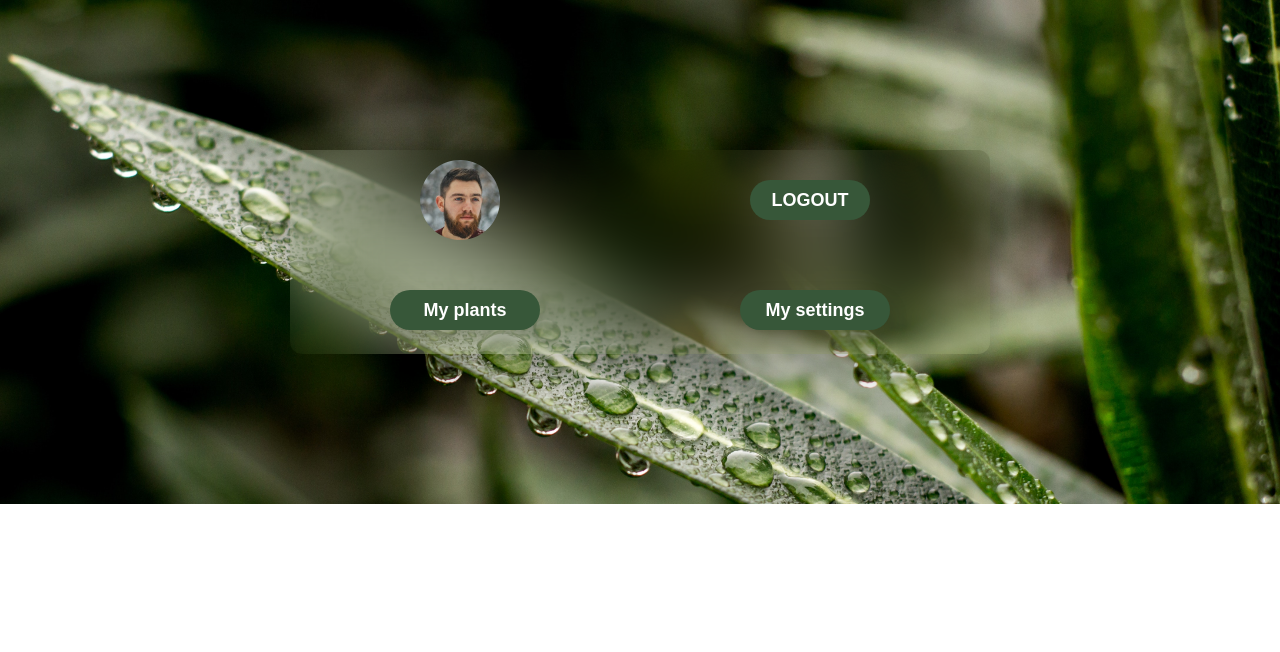
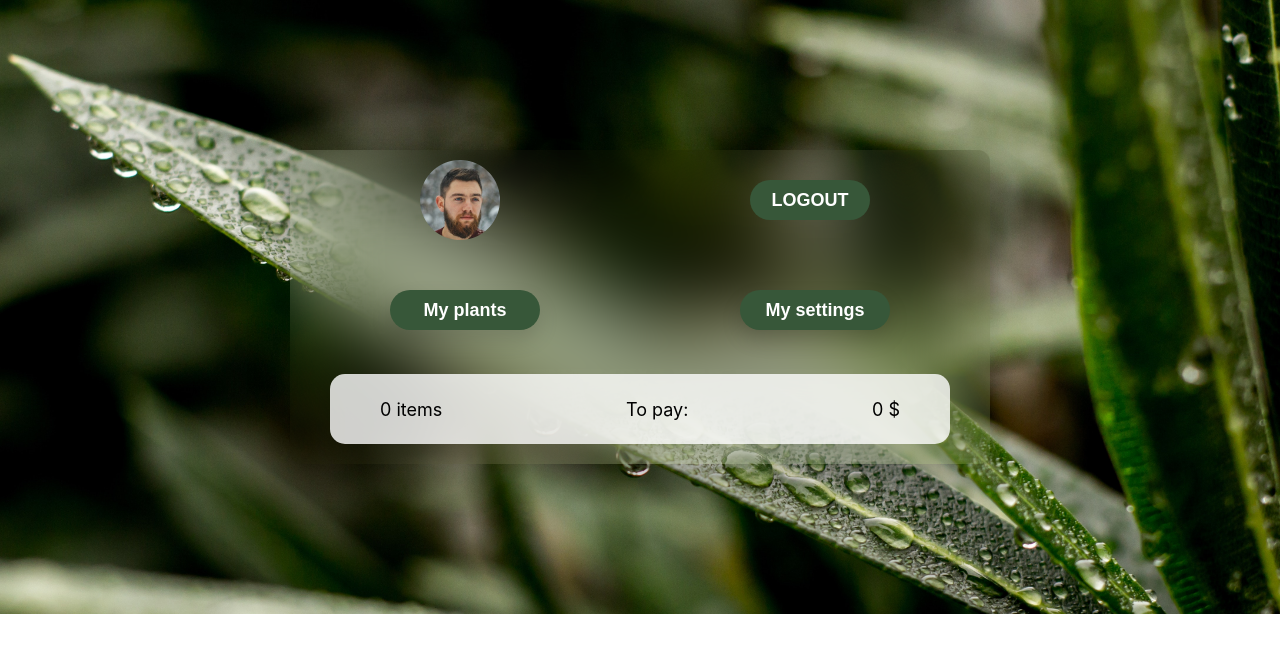
Before and after one commit to MariJumava/authorization, a React (Create React App) app: page /profile in a window 1280 px wide. Shown: the top 652 px of the page. Built offline with nearby package versions, Linux system fonts and the light colour scheme.

Commit message:
fix: total price

```diff
--- a/src/components/Plants.ts
+++ b/src/components/Plants.ts
@@ -8,6 +8,7 @@ export interface IPlant {
   category?: string;
   price?: number;
   count?: number;
+  priceTotal?: number;
 }
 
 export const plants: IPlant[] = [
@@ -19,6 +20,7 @@ export const plants: IPlant[] = [
     category: 'Foliage',
     price: 23,
     count: 1,
+    priceTotal: 23,
   },
   {
     id: nanoid(),
@@ -28,6 +30,7 @@ export const plants: IPlant[] = [
     category: 'Foliage',
     price: 5,
     count: 1,
+    priceTotal: 5,
   },
   {
     id: nanoid(),
@@ -37,6 +40,7 @@ export const plants: IPlant[] = [
     category: 'Foliage',
     price: 150,
     count: 1,
+    priceTotal: 150,
   },
   {
     id: nanoid(),
@@ -46,6 +50,7 @@ export const plants: IPlant[] = [
     category: 'Foliage',
     price: 33,
     count: 1,
+    priceTotal: 33,
   },
   {
     id: nanoid(),
@@ -55,6 +60,7 @@ export const plants: IPlant[] = [
     category: 'Foliage',
     price: 74,
     count: 1,
+    priceTotal: 74,
   },
   {
     id: nanoid(),
@@ -64,6 +70,7 @@ export const plants: IPlant[] = [
     category: 'Foliage',
     price: 9,
     count: 1,
+    priceTotal: 9,
   },
   {
     id: nanoid(),
@@ -73,6 +80,7 @@ export const plants: IPlant[] = [
     category: 'Foliage',
     price: 96,
     count: 1,
+    priceTotal: 96,
   },
   {
     id: nanoid(),
@@ -82,6 +90,7 @@ export const plants: IPlant[] = [
     category: 'Succulent',
     price: 50,
     count: 1,
+    priceTotal: 50,
   },
   {
     id: nanoid(),
@@ -91,6 +100,7 @@ export const plants: IPlant[] = [
     category: 'Succulent',
     price: 42,
     count: 1,
+    priceTotal: 42,
   },
   {
     id: nanoid(),
@@ -100,6 +110,7 @@ export const plants: IPlant[] = [
     category: 'Succulent',
     price: 11,
     count: 1,
+    priceTotal: 11,
   },
   {
     id: nanoid(),
@@ -109,6 +120,7 @@ export const plants: IPlant[] = [
     category: 'Succulent',
     price: 88,
     count: 1,
+    priceTotal: 88,
   },
   {
     id: nanoid(),
@@ -118,6 +130,7 @@ export const plants: IPlant[] = [
     category: 'Flower',
     price: 63,
     count: 1,
+    priceTotal: 63,
   },
   {
     id: nanoid(),
@@ -127,6 +140,7 @@ export const plants: IPlant[] = [
     category: 'Flower',
     price: 14,
     count: 1,
+    priceTotal: 14,
   },
   {
     id: nanoid(),
@@ -136,6 +150,7 @@ export const plants: IPlant[] = [
     category: 'Flower',
     price: 8,
     count: 1,
+    priceTotal: 8,
   },
   {
     id: nanoid(),
@@ -145,6 +160,7 @@ export const plants: IPlant[] = [
     category: 'Flower',
     price: 113,
     count: 1,
+    priceTotal: 113,
   },
   {
     id: nanoid(),
@@ -154,6 +170,7 @@ export const plants: IPlant[] = [
     category: 'Fruit',
     price: 29,
     count: 1,
+    priceTotal: 29,
   },
   {
     id: nanoid(),
@@ -163,6 +180,7 @@ export const plants: IPlant[] = [
     category: 'Fruit',
     price: 37,
     count: 1,
+    priceTotal: 37,
   },
   {
     id: nanoid(),
@@ -172,5 +190,6 @@ export const plants: IPlant[] = [
     category: 'Fruit',
     price: 18,
     count: 1,
+    priceTotal: 18,
   },
 ];
--- /dev/null
+++ b/src/components/page/user_page/FooterUserPlants.tsx
@@ -0,0 +1,12 @@
+import { Name, Wrap } from './UserPlants';
+
+export const FooterUserPlants = ({ totalPlant }) => {
+  const { count, price } = totalPlant;
+  return (
+    <Wrap>
+      <Name>{count} items</Name>
+      <Name>To pay:</Name>
+      <Name>{price} $</Name>
+    </Wrap>
+  );
+};
--- a/src/components/page/user_page/UserPage.tsx
+++ b/src/components/page/user_page/UserPage.tsx
@@ -1,4 +1,4 @@
-import { useState } from 'react';
+import { useEffect, useState } from 'react';
 import { useNavigate } from 'react-router-dom';
 import styled from 'styled-components';
 import { useAppSelector, useAppDispatch } from '../../../hooks/redux';
@@ -11,6 +11,7 @@ import { baseTheme } from '../../../styles/baseTheme';
 import { UserPlants } from './UserPlants';
 import { IPlant } from 'components/Plants';
 import profile from '../../../pictures/profile/profile.jpg';
+import { FooterUserPlants } from './FooterUserPlants';
 
 const Wrap = styled.div`
   height: fit-content;
@@ -72,6 +73,20 @@ export const UserPage = () => {
   const [showUserSettings, setShowUserSettings] = useState<boolean>(false);
   const [showOpenCard, setShowOpenCard] = useState<boolean>(false);
   const [selectedPlant, setSelectedPlant] = useState<IPlant | null>(null);
+  const [totalPlant, setTotalPlant] = useState<Partial<IPlant>>({
+    price: 0,
+    count: 0,
+  });
+
+  useEffect(() => {
+    const price = userPlants?.reduce(
+      (prev, curr) => prev + curr.price * curr.count,
+      0
+    );
+    const count = userPlants?.reduce((prev, curr) => prev + curr.count, 0);
+    console.log(price);
+    setTotalPlant({ price, count });
+  }, [userPlants]);
 
   const showMyPlants = (): void => {
     setShowUserSettings(false);
@@ -124,6 +139,7 @@ export const UserPage = () => {
                 );
               })}
         </div>
+        <FooterUserPlants totalPlant={totalPlant} />
         <div>{showUserSettings ? <UserSettings /> : null}</div>
       </Container>
       {showOpenCard ? (
--- a/src/components/page/user_page/UserPlants.tsx
+++ b/src/components/page/user_page/UserPlants.tsx
@@ -12,7 +12,7 @@ export const Name = styled.div`
   color: ${baseTheme.colors.black};
   cursor: pointer;
 `;
-const Wrap = styled.div`
+export const Wrap = styled.div`
   display: flex;
   justify-content: space-between;
   align-items: center;
```
